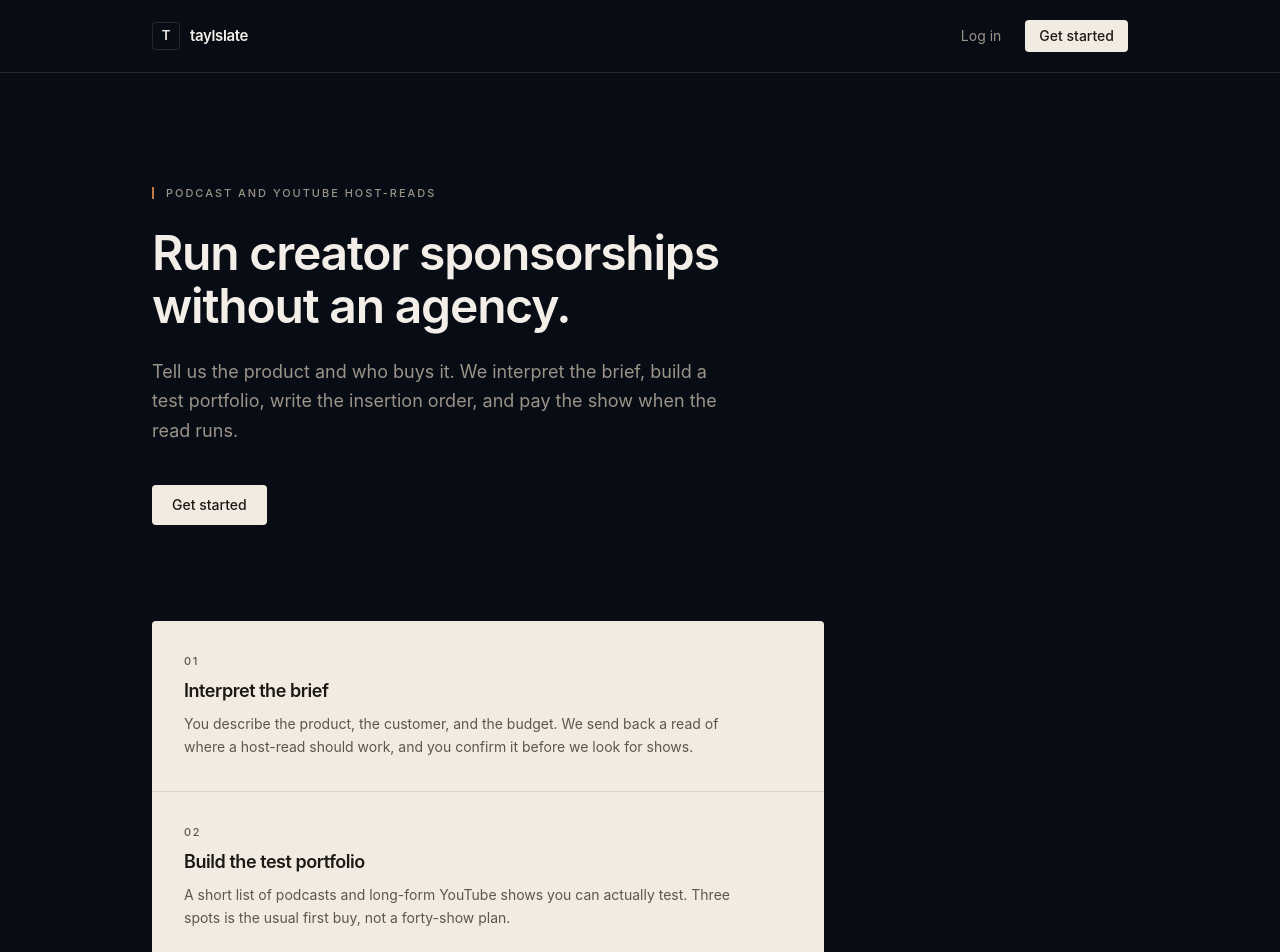
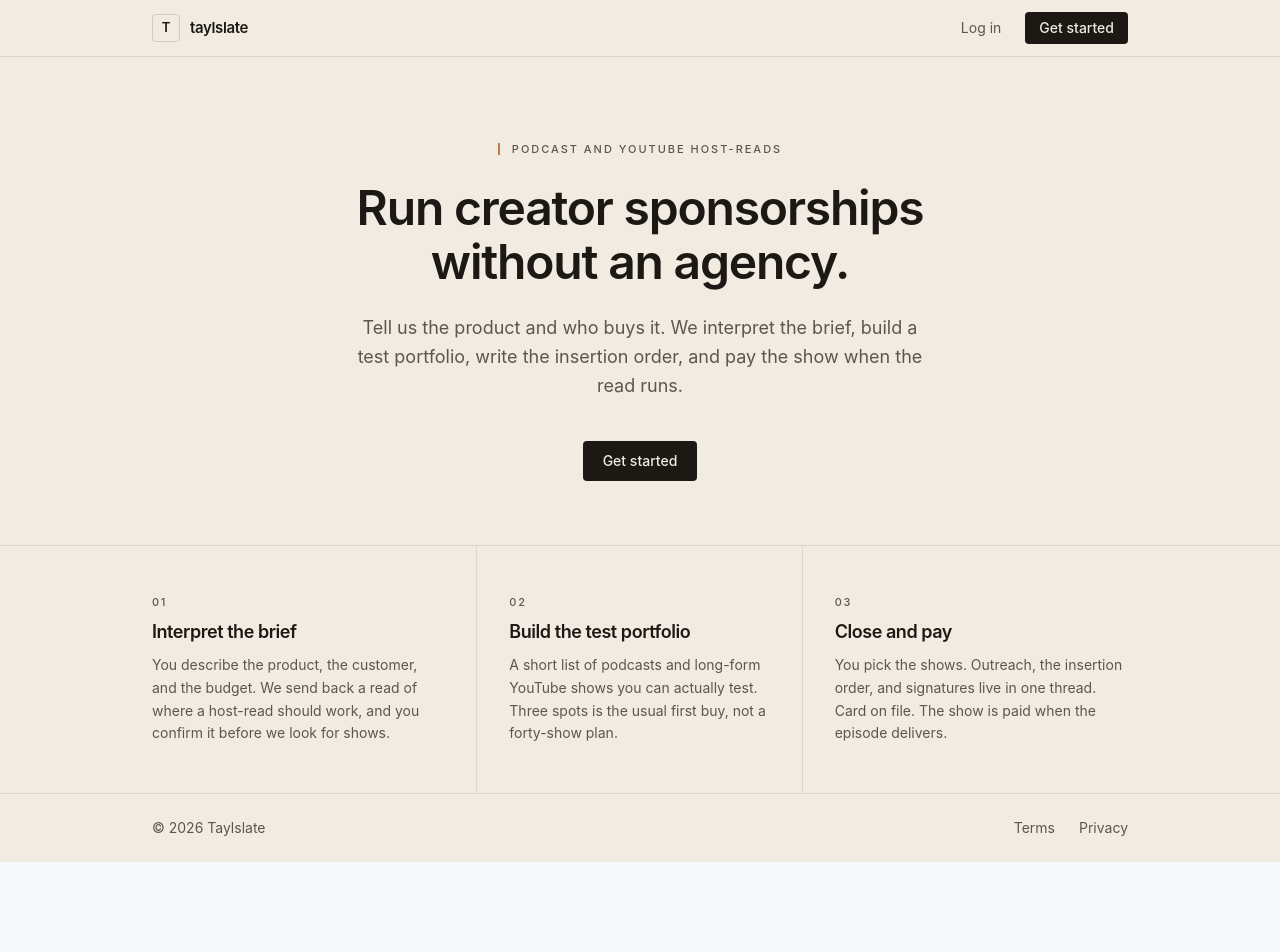
Before and after one commit to taylslate/taylslate, a Next.js app: page / in a window 1280 px wide. Shown: the top 952 px of the page. After the commit the page ends 862 px from the top, so only its background shows below. Built offline with nearby package versions, Linux system fonts and the light colour scheme.

Commit message:
Ground homepage on paper with centered hero and three-column steps

```diff
--- a/app/page.tsx
+++ b/app/page.tsx
@@ -28,12 +28,12 @@ const steps = [
 
 export default function Home() {
   return (
-    <div className="marketing-page min-h-screen bg-[var(--ts-field)] text-[var(--ts-ink)]">
-      <header className="border-b border-[var(--ts-hairline)]">
-        <nav className="mx-auto flex max-w-5xl items-center justify-between px-6 py-5">
+    <div className="marketing-page flex min-h-screen flex-col bg-[var(--ts-paper)] text-[var(--ts-ink-on-paper)]">
+      <header className="border-b border-[var(--ts-ink-on-paper)]/10">
+        <nav className="mx-auto flex max-w-5xl items-center justify-between px-6 py-3">
           <Link href="/" className="flex items-center gap-2.5">
             <span
-              className="flex h-7 w-7 items-center justify-center border border-[var(--ts-hairline)] text-[13px] font-semibold tracking-tight"
+              className="flex h-7 w-7 items-center justify-center border border-[var(--ts-ink-on-paper)]/15 text-[13px] font-semibold tracking-tight"
               style={{ borderRadius: tokens.radius }}
             >
               T
@@ -45,13 +45,13 @@ export default function Home() {
           <div className="flex items-center gap-6">
             <Link
               href="/login"
-              className="text-sm text-[var(--ts-ink-muted)] hover:text-[var(--ts-ink)]"
+              className="text-sm text-[var(--ts-ink-muted-on-paper)] hover:text-[var(--ts-ink-on-paper)]"
             >
               Log in
             </Link>
             <Link
               href="/signup"
-              className="bg-[var(--ts-paper)] px-3.5 py-1.5 text-sm font-medium text-[var(--ts-ink-on-paper)] hover:opacity-90"
+              className="bg-[var(--ts-ink-on-paper)] px-3.5 py-1.5 text-sm font-medium text-[var(--ts-paper)] hover:opacity-90"
               style={{ borderRadius: tokens.radius }}
             >
               Get started
@@ -60,9 +60,9 @@ export default function Home() {
         </nav>
       </header>
 
-      <main className="mx-auto max-w-5xl px-6 pt-20 pb-24 sm:pt-28 sm:pb-32">
-        <div className="max-w-2xl">
-          <p className="mb-6 flex items-center gap-3 text-[11px] font-medium uppercase tracking-[0.18em] text-[var(--ts-ink-muted)]">
+      <main className="flex-1">
+        <section className="mx-auto max-w-3xl px-6 pt-16 pb-14 text-center sm:pt-20 sm:pb-16">
+          <p className="mb-6 inline-flex items-center justify-center gap-3 text-[11px] font-medium uppercase tracking-[0.18em] text-[var(--ts-ink-muted-on-paper)]">
             <span
               className="inline-block h-3 w-0.5 bg-[var(--ts-accent)]"
               aria-hidden
@@ -74,7 +74,7 @@ export default function Home() {
             Run creator sponsorships without an agency.
           </h1>
 
-          <p className="mt-6 max-w-xl text-base leading-relaxed text-[var(--ts-ink-muted)] sm:text-lg">
+          <p className="mx-auto mt-6 max-w-xl text-base leading-relaxed text-[var(--ts-ink-muted-on-paper)] sm:text-lg">
             Tell us the product and who buys it. We interpret the brief, build a
             test portfolio, write the insertion order, and pay the show when the
             read runs.
@@ -82,23 +82,19 @@ export default function Home() {
 
           <Link
             href="/signup"
-            className="mt-10 inline-flex bg-[var(--ts-paper)] px-5 py-2.5 text-sm font-medium text-[var(--ts-ink-on-paper)] hover:opacity-90"
+            className="mt-10 inline-flex bg-[var(--ts-ink-on-paper)] px-5 py-2.5 text-sm font-medium text-[var(--ts-paper)] hover:opacity-90"
             style={{ borderRadius: tokens.radius }}
           >
             Get started
           </Link>
-        </div>
+        </section>
 
-        <ol
-          className="mt-20 w-full max-w-2xl bg-[var(--ts-paper)] text-[var(--ts-ink-on-paper)] sm:mt-24"
-          style={{ borderRadius: tokens.radius }}
-        >
-          {steps.map((step, i) => (
+        <section className="border-t border-[var(--ts-ink-on-paper)]/10">
+          <ol className="mx-auto grid max-w-5xl grid-cols-1 divide-y divide-[var(--ts-ink-on-paper)]/10 px-6 sm:grid-cols-3 sm:divide-x sm:divide-y-0">
+            {steps.map((step) => (
               <li
                 key={step.n}
-              className={`px-6 py-7 sm:px-8 sm:py-8 ${
-                i > 0 ? "border-t border-[var(--ts-ink-on-paper)]/10" : ""
-              }`}
+                className="py-8 sm:px-8 sm:py-12 first:sm:pl-0 last:sm:pr-0"
               >
                 <p className="text-[11px] font-medium tracking-[0.16em] text-[var(--ts-ink-muted-on-paper)]">
                   {step.n}
@@ -106,29 +102,30 @@ export default function Home() {
                 <h2 className="mt-2 text-lg font-semibold tracking-tight">
                   {step.title}
                 </h2>
-              <p className="mt-2 max-w-prose text-sm leading-relaxed text-[var(--ts-ink-muted-on-paper)]">
+                <p className="mt-2 text-sm leading-relaxed text-[var(--ts-ink-muted-on-paper)]">
                   {step.body}
                 </p>
               </li>
             ))}
           </ol>
+        </section>
       </main>
 
-      <footer className="border-t border-[var(--ts-hairline)]">
+      <footer className="border-t border-[var(--ts-ink-on-paper)]/10">
         <div className="mx-auto flex max-w-5xl items-center justify-between px-6 py-6">
-          <span className="text-sm text-[var(--ts-ink-muted)]">
+          <span className="text-sm text-[var(--ts-ink-muted-on-paper)]">
             &copy; 2026 Taylslate
           </span>
           <div className="flex items-center gap-6">
             <Link
               href="#"
-              className="text-sm text-[var(--ts-ink-muted)] hover:text-[var(--ts-ink)]"
+              className="text-sm text-[var(--ts-ink-muted-on-paper)] hover:text-[var(--ts-ink-on-paper)]"
             >
               Terms
             </Link>
             <Link
               href="#"
-              className="text-sm text-[var(--ts-ink-muted)] hover:text-[var(--ts-ink)]"
+              className="text-sm text-[var(--ts-ink-muted-on-paper)] hover:text-[var(--ts-ink-on-paper)]"
             >
               Privacy
             </Link>
```
Lines whose indentation alone changed are shown as unchanged.
